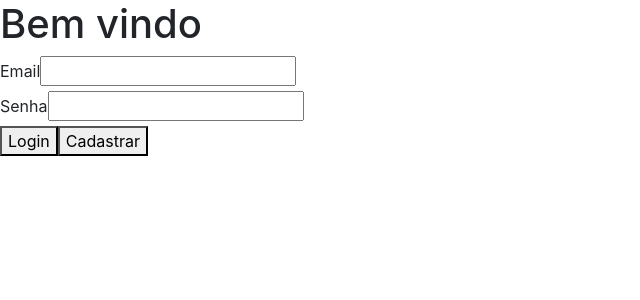
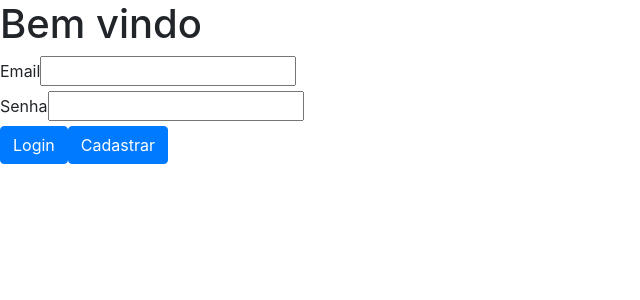
Before and after one commit to ArturLansoni/barber-front, a React (Create React App) app: page /login in a window 1280 px wide. Shown: the top 300 px of the page, without its empty margins (0-640 px from the left). Built offline with nearby package versions, Linux system fonts and the light colour scheme.

Commit message:
feat: use bootstrap in login buttons

```diff
--- a/src/pages/login/login.jsx
+++ b/src/pages/login/login.jsx
@@ -1,5 +1,6 @@
 import React, { useState } from "react";
 import { useHistory } from "react-router-dom";
+import { Button } from "react-bootstrap";
 import { loginBarber } from "../../services/api";
 import { setAccessToken } from "../../infra";
 import "./login-styles.css";
@@ -19,7 +20,7 @@ const LoginPage = () => {
       password: state.password,
     });
     if (barber) {
-      setAccessToken(barber.data.accessToken);
+      setAccessToken(barber.accessToken);
       history.push("/");
       return;
     }
@@ -53,8 +54,8 @@ const LoginPage = () => {
         />
       </div>
 
-      <button type="submit">Login</button>
-      <button type="button">Cadastrar</button>
+      <Button type="submit">Login</Button>
+      <Button type="button">Cadastrar</Button>
     </form>
   );
 };
```
